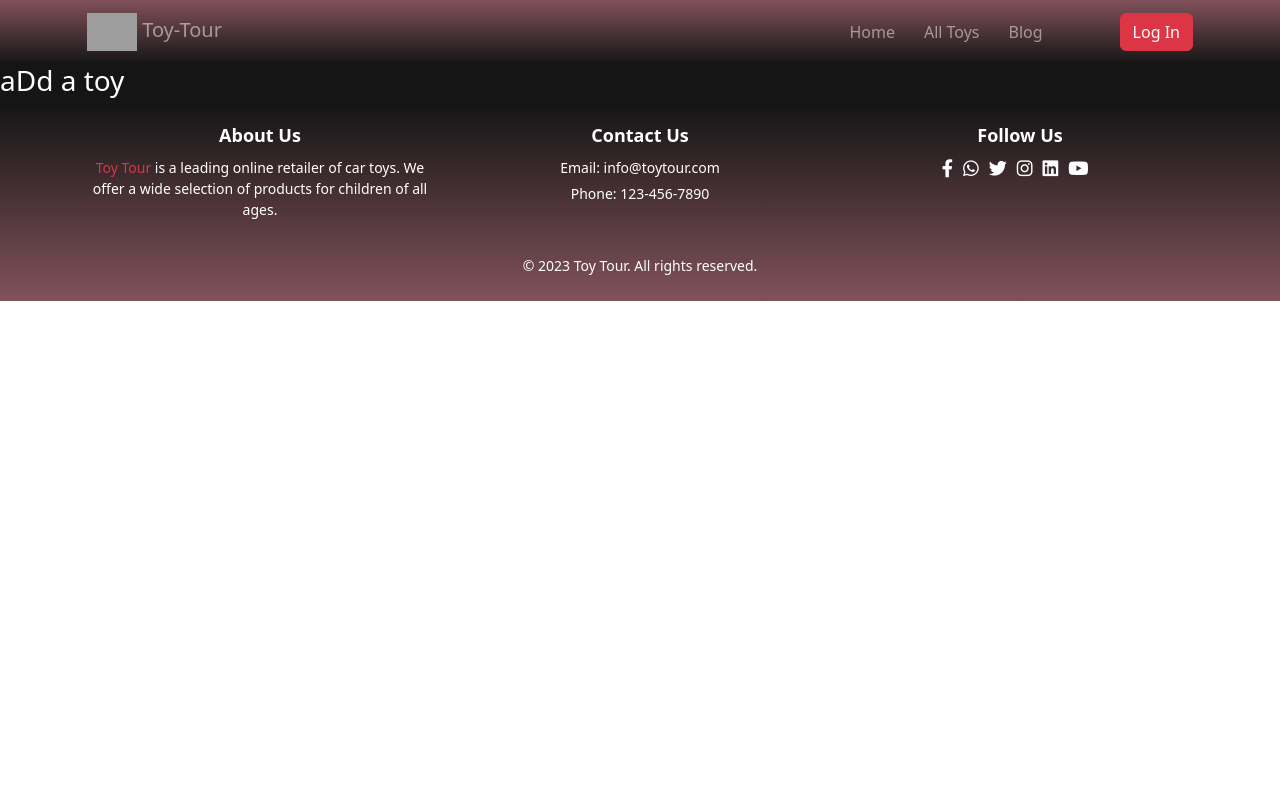
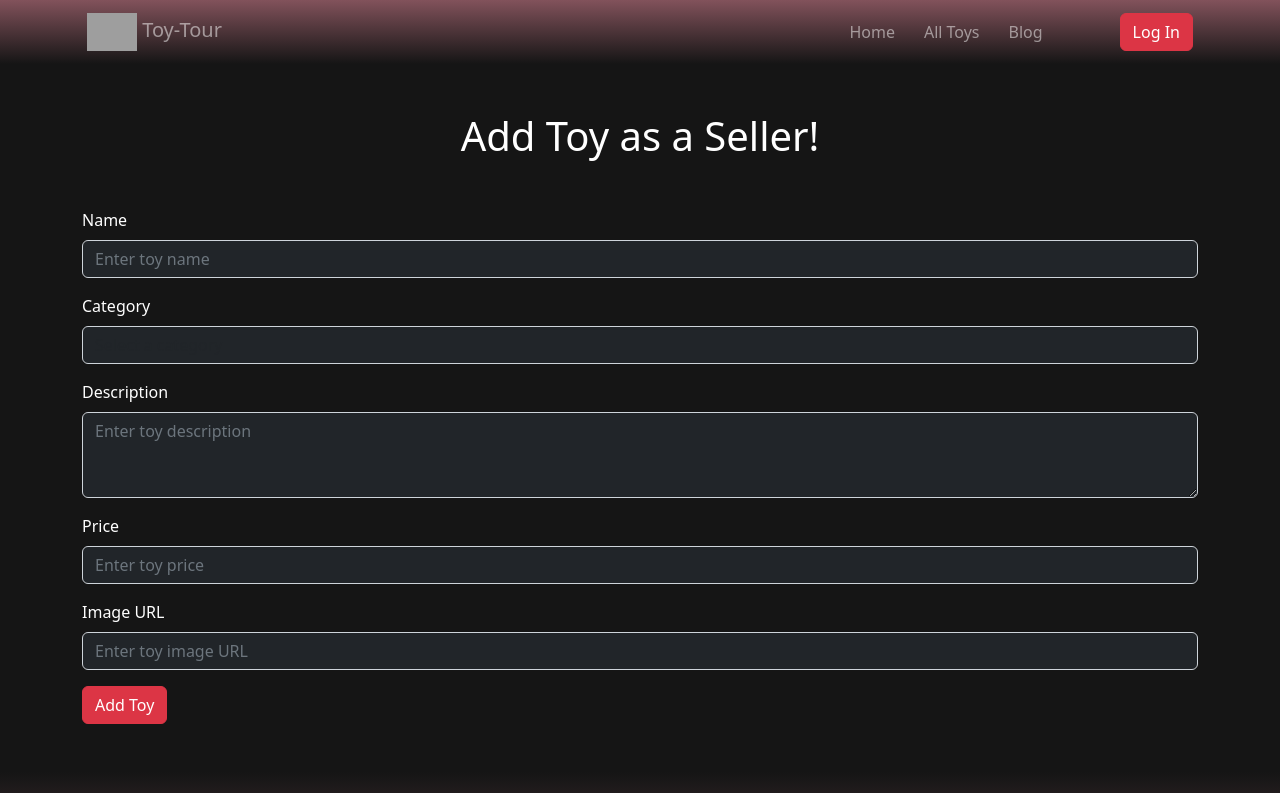
Before and after one commit to tarekhasan1/toy-tour, a React (Vite) app: page /add-a-toy in a window 1280 px wide. Shown: the top 793 px of the page. Built offline with nearby package versions, Linux system fonts and the light colour scheme; no server answers; grey boxes are pictures that could not be loaded.

Commit message:
add toy form created using react-bootstrap form

```diff
--- a/src/components/AddToy/AddToy.jsx
+++ b/src/components/AddToy/AddToy.jsx
@@ -1,10 +1,97 @@
+import { useState } from 'react';
+import { Form, Button, Container } from 'react-bootstrap';
 
 const AddToy = () => {
-    return (
-        <div>
-            <h3>aDd a toy</h3>
-        </div>
-    );
+  const [name, setName] = useState('');
+  const [description, setDescription] = useState('');
+  const [price, setPrice] = useState('');
+  const [image, setImage] = useState('');
+  const [category, setCategory] = useState('');
+
+  const handleSubmit = (e) => {
+    e.preventDefault();
+
+    // Add logic to submit the form data to the server or perform any other actions
+
+    // Clear form fields
+    setName('');
+    setDescription('');
+    setPrice('');
+    setImage('');
+    setCategory('');
+  };
+
+  return (
+    <Container className='my-5'>
+    <h1 className='text-center my-5'>Add Toy as a Seller!</h1>
+    <Form onSubmit={handleSubmit}>
+      <Form.Group className='mt-3' controlId="formName">
+        <Form.Label>Name</Form.Label>
+        <Form.Control
+        className='bg-dark'
+          type="text"
+          placeholder="Enter toy name"
+          value={name}
+          onChange={(e) => setName(e.target.value)}
+        />
+      </Form.Group>
+
+      <Form.Group className='mt-3' controlId="formCategory">
+        <Form.Label>Category</Form.Label>
+        <Form.Control
+        className='bg-dark'
+          as="select"
+          value={category}
+          onChange={(e) => setCategory(e.target.value)}
+        >
+        <option className='text-secondary' value="">Select a category</option>
+          <option className='text-success' value="Cars">Cars</option>
+          <option className='text-secondary' value="Trucks">Trucks</option>
+          <option className='text-success' value="Motorcycles">Motorcycles</option>
+          <option className='text-secondary' value="Others">Others</option>
+        </Form.Control>
+      </Form.Group>
+
+      <Form.Group className='mt-3' controlId="formDescription">
+        <Form.Label>Description</Form.Label>
+        <Form.Control
+        className='bg-dark'
+          as="textarea"
+          rows={3}
+          placeholder="Enter toy description"
+          value={description}
+          onChange={(e) => setDescription(e.target.value)}
+        />
+      </Form.Group>
+
+      <Form.Group className='mt-3' controlId="formPrice">
+        <Form.Label>Price</Form.Label>
+        <Form.Control
+        className='bg-dark'
+          type="text"
+          placeholder="Enter toy price"
+          value={price}
+          onChange={(e) => setPrice(e.target.value)}
+        />
+      </Form.Group>
+
+      <Form.Group className='mt-3' controlId="formImage">
+        <Form.Label>Image URL</Form.Label>
+        <Form.Control
+        className='bg-dark'
+          type="text"
+          placeholder="Enter toy image URL"
+          value={image}
+          onChange={(e) => setImage(e.target.value)}
+        />
+      </Form.Group>
+
+      <Button className='mt-3' variant="danger" type="submit">
+        Add Toy
+      </Button>
+    </Form>
+    </Container>
+  );
 };
 
 export default AddToy;
```
